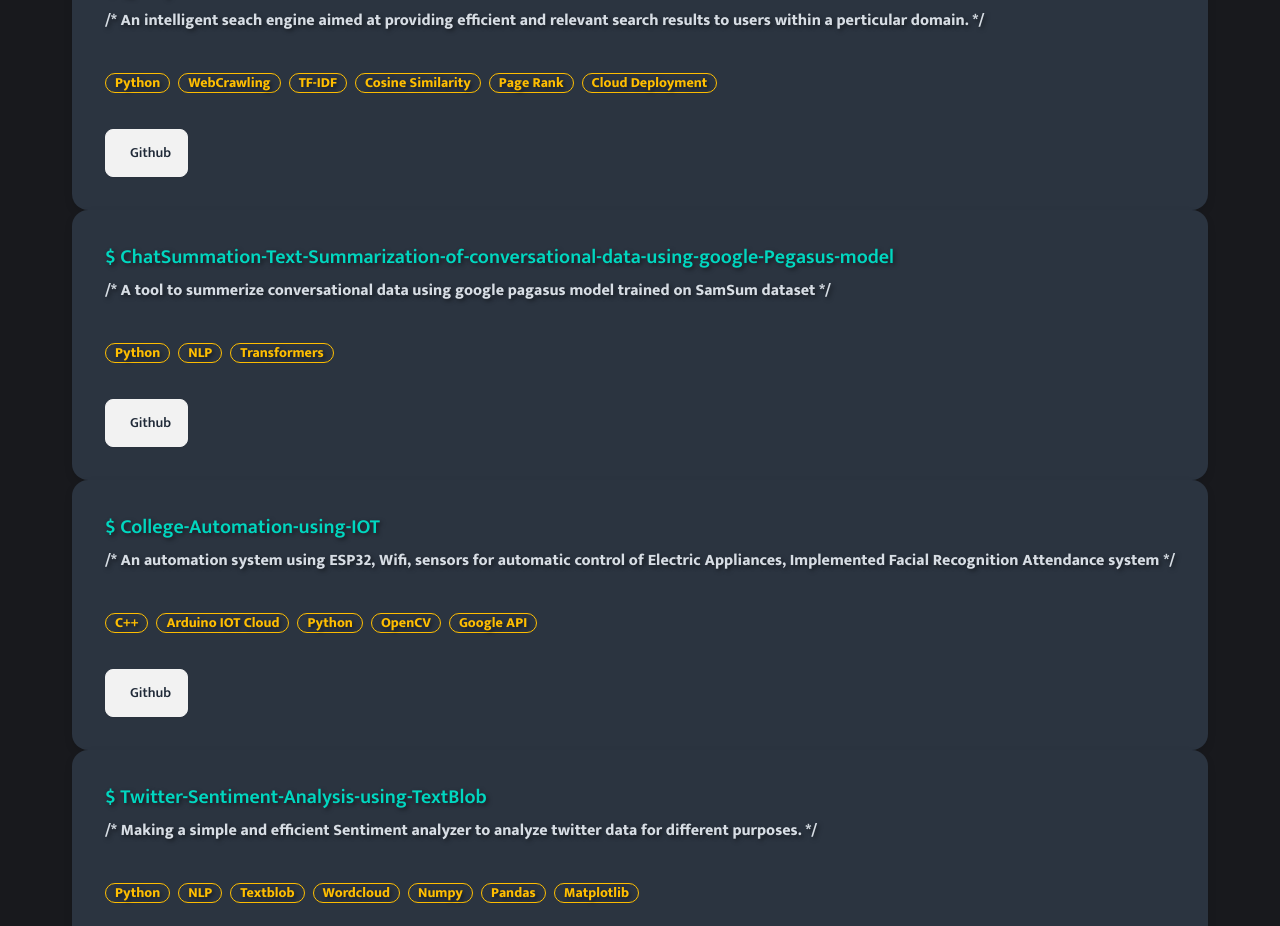
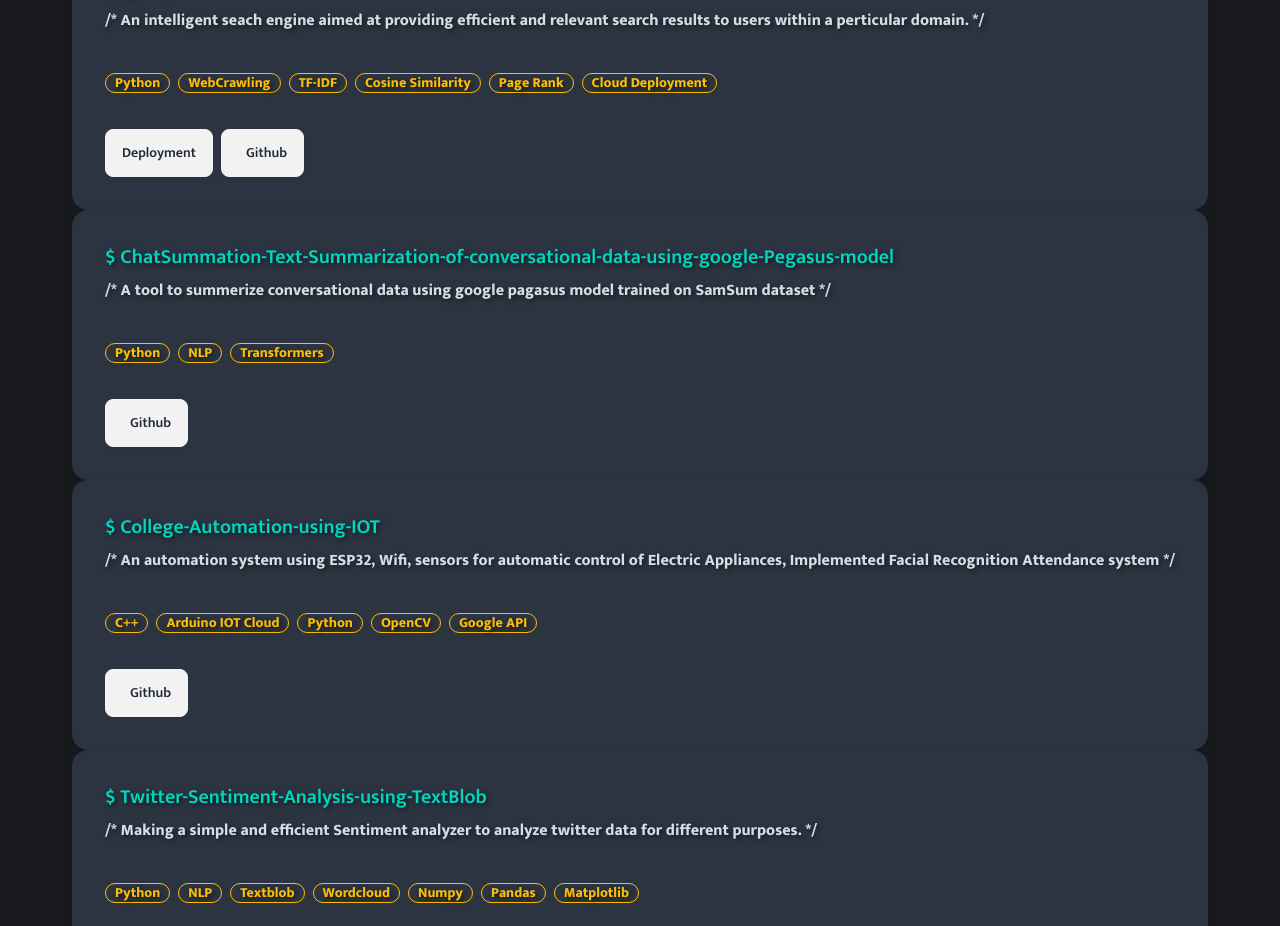
Before and after one commit to Shivans-Awasthi/Shivans-Portfolio-V2, a Next.js app: page / in a window 1280 px wide. Shown: the part 2508-3434 px from the top of the page. Built offline with nearby package versions, Linux system fonts and the light colour scheme; a web font is replaced by a local one.

Commit message:
UI changes

```diff
--- a/src/app/components/Projects.jsx
+++ b/src/app/components/Projects.jsx
@@ -66,7 +66,7 @@ return(
       <br/><br/>
     </div>
     <div class="card-actions justify-end">
-      {/* <a href="https://querylinker-web-app-querylinker.koyeb.app/"><button class="btn bg-blue-700 text-white ">Deployment</button></a> */}
+      <a href="https://querylinker-web-app-querylinker.koyeb.app/"><button class="btn bg-blue-700 text-white ">Deployment</button></a>
       <a href="https://github.com/Shivans-Awasthi/QueryLinker"><button class="btn btn-neutral-800 text-white rounded-3xl"><ion-icon name="logo-github"></ion-icon>Github</button></a>
     </div>
   </div>
```
